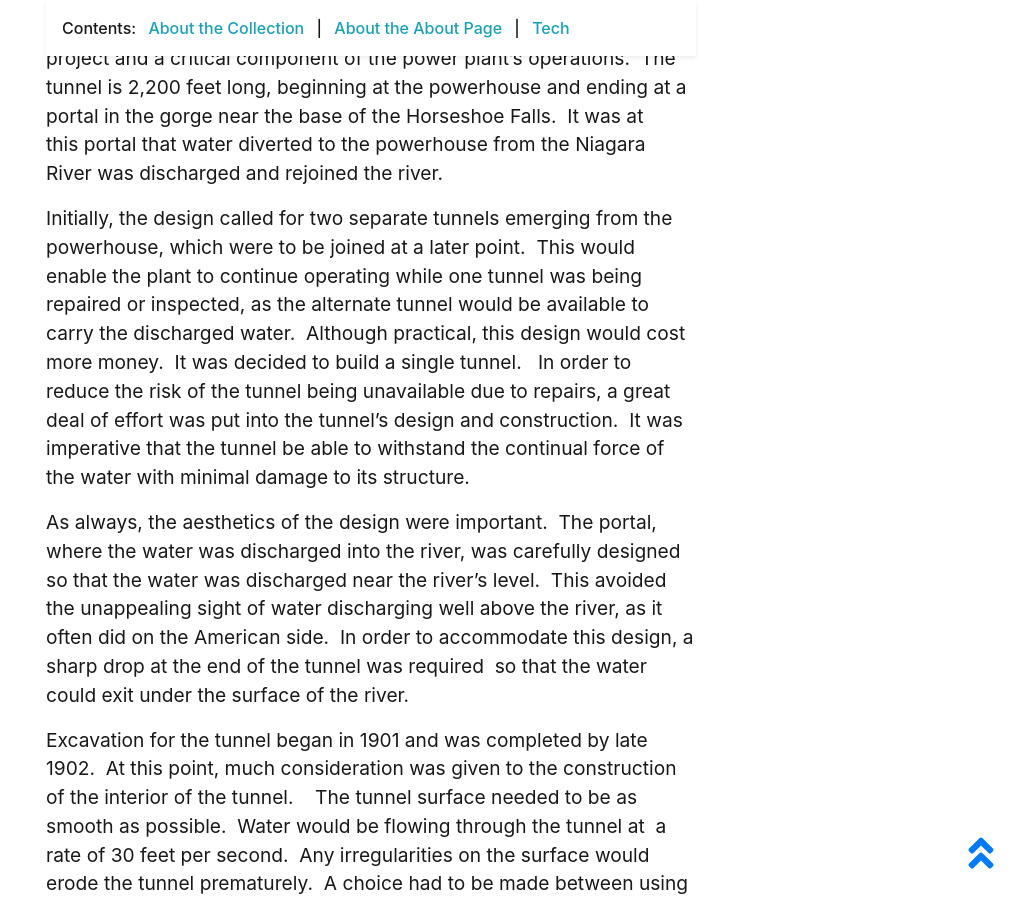
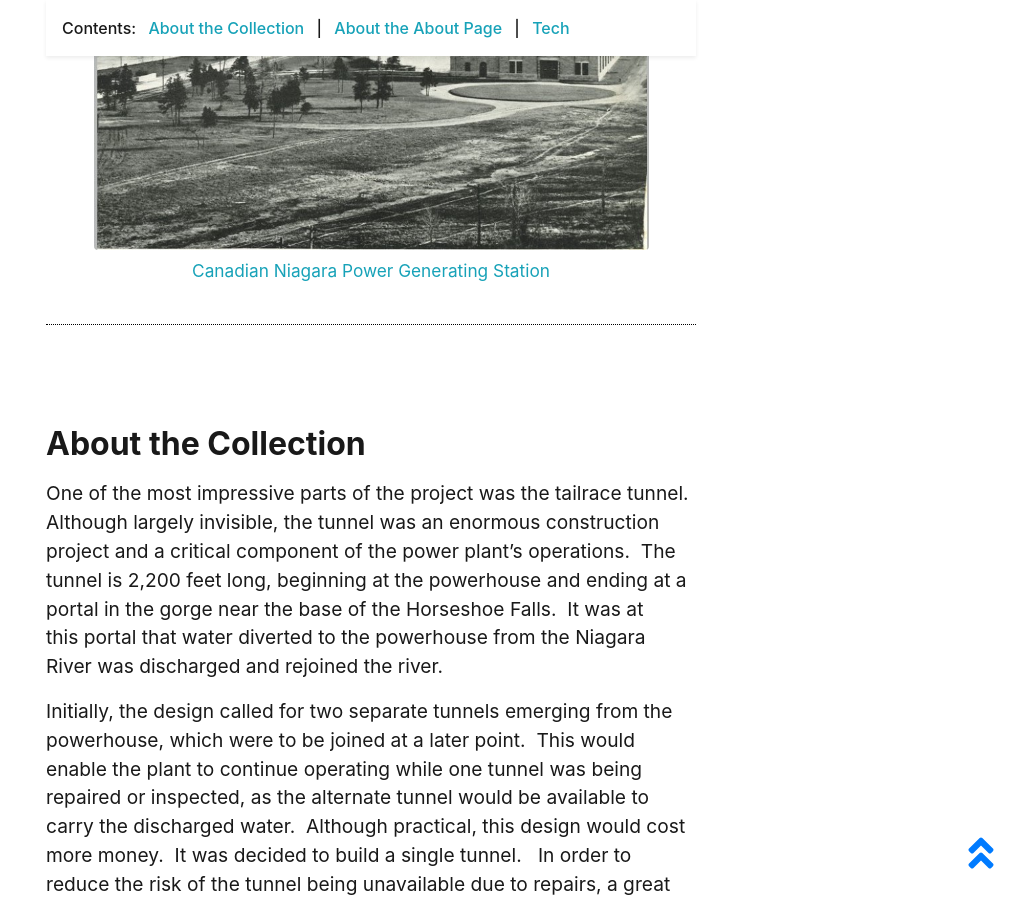
Before and after one commit to chantalcameron/Tailrace_Tunnel, a Jekyll site: the page built from pages/about.md, in a window 1280 px wide and 900 px high, scrolled down 659 px. Shown: the whole window, without its empty margins (269-1280 px from the left). Built offline with Jekyll 4.4.1, drawn with Linux system fonts in a browser that asks for light colours.

Commit message:
Update about.md

```diff
--- a/pages/about.md
+++ b/pages/about.md
@@ -11,6 +11,8 @@ credits: true
 {% include feature/jumbotron.html objectid="item1" %}
 
 {% include feature/nav-menu.html sections="About the Collection;About the About Page" %}
+
+{% include feature/image.html objectid="item21" width="50" %}
 
 ## About the Collection
 
```
